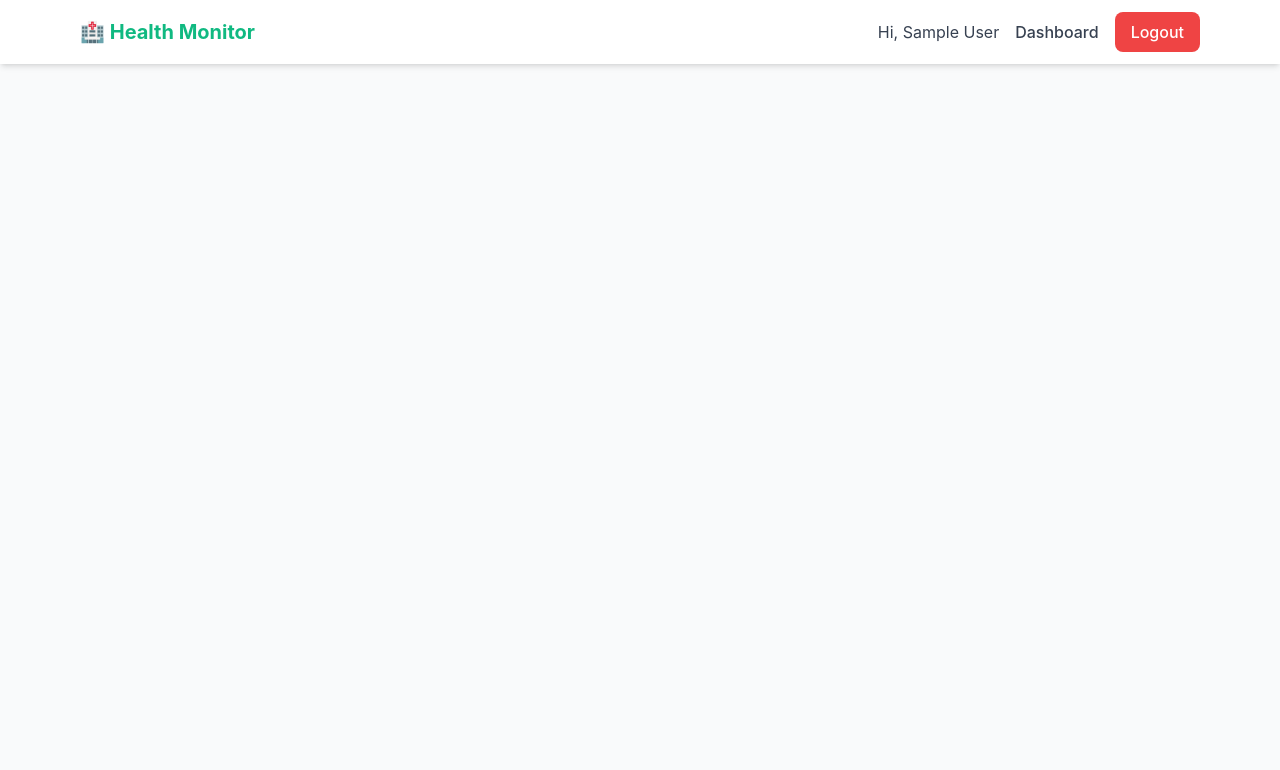
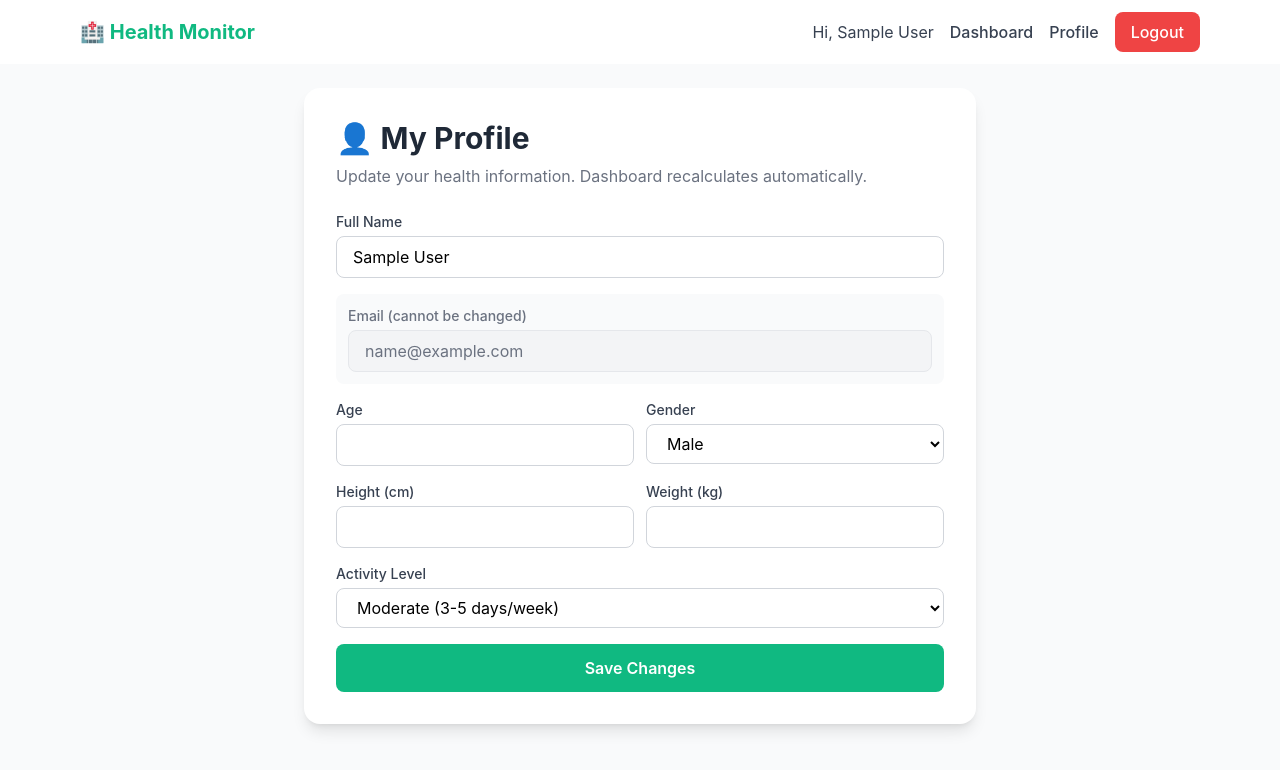
Before and after one commit to SHARK-10/health-monitor-frontend, a React (Vite) app: page /profile in a window 1280 px wide. Shown: the top 770 px of the page. Built offline with nearby package versions, Linux system fonts and the light colour scheme; no server answers; sample sign-in values are in the browser's storage.

Commit message:
Add profile management page

```diff
--- a/src/App.jsx
+++ b/src/App.jsx
@@ -5,6 +5,7 @@ import ProtectedRoute from "./components/ProtectedRoute";
 import Register from "./pages/Register";
 import Login from "./pages/Login";
 import Dashboard from "./pages/Dashboard";
+import Profile from "./pages/Profile";
 
 function HomeRedirect() {
   return <Navigate to="/register" replace />;
@@ -27,6 +28,14 @@ function App() {
               </ProtectedRoute>
             }
           />
+          <Route
+            path="/profile"
+            element={
+              <ProtectedRoute>
+                <Profile />
+              </ProtectedRoute>
+            }
+          />
         </Routes>
       </BrowserRouter>
     </AuthProvider>
--- a/src/components/Navbar.jsx
+++ b/src/components/Navbar.jsx
@@ -29,6 +29,12 @@ export default function Navbar() {
               >
                 Dashboard
               </Link>
+              <Link
+                to="/profile"
+                className="text-gray-700 hover:text-primary font-medium"
+              >
+                Profile
+              </Link>
               <button
                 onClick={handleLogout}
                 className="bg-danger text-white px-4 py-2 rounded-lg hover:bg-red-600 font-medium"
--- a/src/context/AuthContext.jsx
+++ b/src/context/AuthContext.jsx
@@ -39,8 +39,16 @@ export function AuthProvider({ children }) {
     setUser(null);
   };
 
+  const updateUser = (updatedUser) => {
+    const merged = { ...user, ...updatedUser };
+    localStorage.setItem("user", JSON.stringify(merged));
+    setUser(merged);
+  };
+
   return (
-    <AuthContext.Provider value={{ user, loading, register, login, logout }}>
+    <AuthContext.Provider
+      value={{ user, loading, register, login, logout, updateUser }}
+    >
       {children}
     </AuthContext.Provider>
   );
--- /dev/null
+++ b/src/pages/Profile.jsx
@@ -0,0 +1,192 @@
+import { useState } from "react";
+import { useNavigate } from "react-router-dom";
+import { useAuth } from "../context/AuthContext";
+import api from "../services/api";
+
+export default function Profile() {
+  const { user, updateUser } = useAuth();
+  const navigate = useNavigate();
+
+  const [formData, setFormData] = useState({
+    name: user?.name || "",
+    age: user?.age || "",
+    gender: user?.gender || "male",
+    height: user?.height || "",
+    currentWeight: user?.currentWeight || "",
+    activityLevel: user?.activityLevel || "moderate",
+  });
+
+  const [error, setError] = useState("");
+  const [success, setSuccess] = useState("");
+  const [loading, setLoading] = useState(false);
+
+  const handleChange = (e) => {
+    setFormData({ ...formData, [e.target.name]: e.target.value });
+  };
+
+  const handleSubmit = async (e) => {
+    e.preventDefault();
+    setError("");
+    setSuccess("");
+    setLoading(true);
+
+    try {
+      const res = await api.put("/auth/profile", {
+        ...formData,
+        age: Number(formData.age),
+        height: Number(formData.height),
+        currentWeight: Number(formData.currentWeight),
+      });
+
+      updateUser(res.data);
+      setSuccess("Profile updated successfully!");
+      setTimeout(() => navigate("/dashboard"), 1000);
+    } catch (err) {
+      setError(err.response?.data?.message || "Update failed");
+    } finally {
+      setLoading(false);
+    }
+  };
+
+  return (
+    <div className="min-h-screen bg-gray-50 p-6">
+      <div className="max-w-2xl mx-auto">
+        <div className="bg-white p-8 rounded-2xl shadow-lg">
+          <h1 className="text-3xl font-bold text-gray-800 mb-2">
+            👤 My Profile
+          </h1>
+          <p className="text-gray-500 mb-6">
+            Update your health information. Dashboard recalculates
+            automatically.
+          </p>
+
+          {error && (
+            <div className="bg-red-50 text-red-700 px-4 py-3 rounded-lg mb-4 text-sm">
+              {error}
+            </div>
+          )}
+
+          {success && (
+            <div className="bg-green-50 text-green-700 px-4 py-3 rounded-lg mb-4 text-sm">
+              {success}
+            </div>
+          )}
+
+          <form onSubmit={handleSubmit} className="space-y-4">
+            <div>
+              <label className="block text-sm font-medium text-gray-700 mb-1">
+                Full Name
+              </label>
+              <input
+                type="text"
+                name="name"
+                value={formData.name}
+                onChange={handleChange}
+                required
+                className="w-full px-4 py-2 border border-gray-300 rounded-lg focus:ring-2 focus:ring-primary outline-none"
+              />
+            </div>
+
+            <div className="bg-gray-50 p-3 rounded-lg">
+              <label className="block text-sm font-medium text-gray-500 mb-1">
+                Email (cannot be changed)
+              </label>
+              <input
+                type="email"
+                value={user?.email || ""}
+                disabled
+                className="w-full px-4 py-2 border border-gray-200 rounded-lg bg-gray-100 text-gray-500 cursor-not-allowed"
+              />
+            </div>
+
+            <div className="grid grid-cols-2 gap-3">
+              <div>
+                <label className="block text-sm font-medium text-gray-700 mb-1">
+                  Age
+                </label>
+                <input
+                  type="number"
+                  name="age"
+                  value={formData.age}
+                  onChange={handleChange}
+                  required
+                  className="w-full px-4 py-2 border border-gray-300 rounded-lg focus:ring-2 focus:ring-primary outline-none"
+                />
+              </div>
+              <div>
+                <label className="block text-sm font-medium text-gray-700 mb-1">
+                  Gender
+                </label>
+                <select
+                  name="gender"
+                  value={formData.gender}
+                  onChange={handleChange}
+                  className="w-full px-4 py-2 border border-gray-300 rounded-lg focus:ring-2 focus:ring-primary outline-none bg-white"
+                >
+                  <option value="male">Male</option>
+                  <option value="female">Female</option>
+                  <option value="other">Other</option>
+                </select>
+              </div>
+            </div>
+
+            <div className="grid grid-cols-2 gap-3">
+              <div>
+                <label className="block text-sm font-medium text-gray-700 mb-1">
+                  Height (cm)
+                </label>
+                <input
+                  type="number"
+                  name="height"
+                  value={formData.height}
+                  onChange={handleChange}
+                  required
+                  className="w-full px-4 py-2 border border-gray-300 rounded-lg focus:ring-2 focus:ring-primary outline-none"
+                />
+              </div>
+              <div>
+                <label className="block text-sm font-medium text-gray-700 mb-1">
+                  Weight (kg)
+                </label>
+                <input
+                  type="number"
+                  name="currentWeight"
+                  value={formData.currentWeight}
+                  onChange={handleChange}
+                  required
+                  className="w-full px-4 py-2 border border-gray-300 rounded-lg focus:ring-2 focus:ring-primary outline-none"
+                />
+              </div>
+            </div>
+
+            <div>
+              <label className="block text-sm font-medium text-gray-700 mb-1">
+                Activity Level
+              </label>
+              <select
+                name="activityLevel"
+                value={formData.activityLevel}
+                onChange={handleChange}
+                className="w-full px-4 py-2 border border-gray-300 rounded-lg focus:ring-2 focus:ring-primary outline-none bg-white"
+              >
+                <option value="sedentary">Sedentary (little exercise)</option>
+                <option value="light">Light (1-3 days/week)</option>
+                <option value="moderate">Moderate (3-5 days/week)</option>
+                <option value="active">Active (6-7 days/week)</option>
+                <option value="veryActive">Very Active (athlete)</option>
+              </select>
+            </div>
+
+            <button
+              type="submit"
+              disabled={loading}
+              className="w-full bg-primary text-white py-3 rounded-lg font-semibold hover:bg-green-600 transition disabled:opacity-50"
+            >
+              {loading ? "Saving..." : "Save Changes"}
+            </button>
+          </form>
+        </div>
+      </div>
+    </div>
+  );
+}
```
